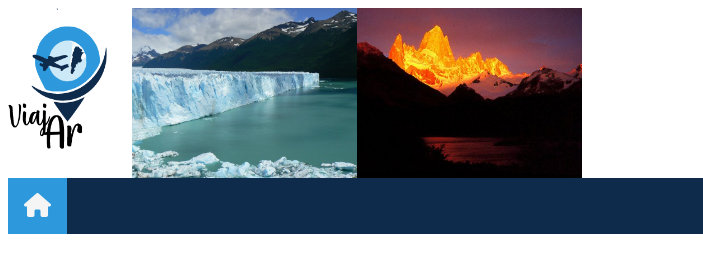
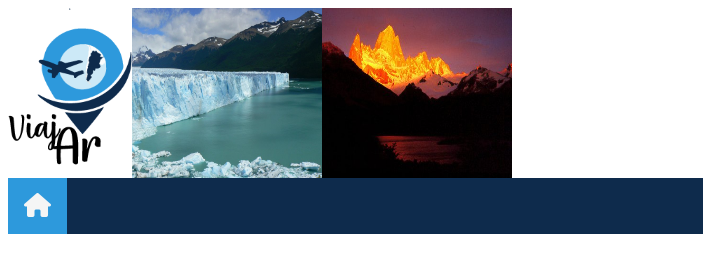
Before and after one commit to ErnestoGrupoCaC/Servertec, a plain HTML site: page index.html in a window 768 px wide. Shown: the full height of the page, 0-703 px from the left. Drawn offline with Linux system fonts and the light colour scheme.

Commit message:
Update navbar.css

```diff
--- a/css/navbar.css
+++ b/css/navbar.css
@@ -117,7 +117,7 @@ header {
         background-color: rgb(255, 255,255);
         background-image:url(../img/viajAr_logo.png);
         background-repeat:no-repeat;
-        background-size: 80% 90%;
+        background-size: 98% 100%;
 
     }
 
@@ -185,7 +185,7 @@ header {
         background-color: rgb(255, 255,255);
         background-image:url(../img/viajAr_logo.png);
         background-repeat:no-repeat;
-        background-size: 80% 90%;
+        background-size:98% 100%;
 
     }
 
@@ -199,27 +199,27 @@ header {
 
     div.headerGrande1{
         display: inline-block;
-        width: 225px;
+        width: 190px;
         height: 170px;
         border: 0px;
         padding: 0px;
         margin: 0px;
         background-color: rgb(128, 0, 255);
         background-image:url(../img/perito.jpg);
-        background-size: cover;
+        background-size:100% 100%;
         background-repeat:no-repeat;
     }
 
     div.headerGrande2{
         display: inline-block;
-        width: 225px;
+        width: 190px;
         height: 170px;
         border: 0px;
         padding: 0px;
         margin: 0px;
         background-color: rgb(128, 0, 255);
         background-image:url(../img/chalten.jpg);
-        background-size: cover;
+        background-size: 100% 100%;
         background-repeat:no-repeat;
     }
     div.headerGrande3{
@@ -256,7 +256,7 @@ header {
         background-color: rgb(255, 255,255);
         background-image:url(../img/viajAr_logo.png);
         background-repeat:no-repeat;
-        background-size: 80% 90%;
+        background-size: 100% 100%;
 
     }
 
```
